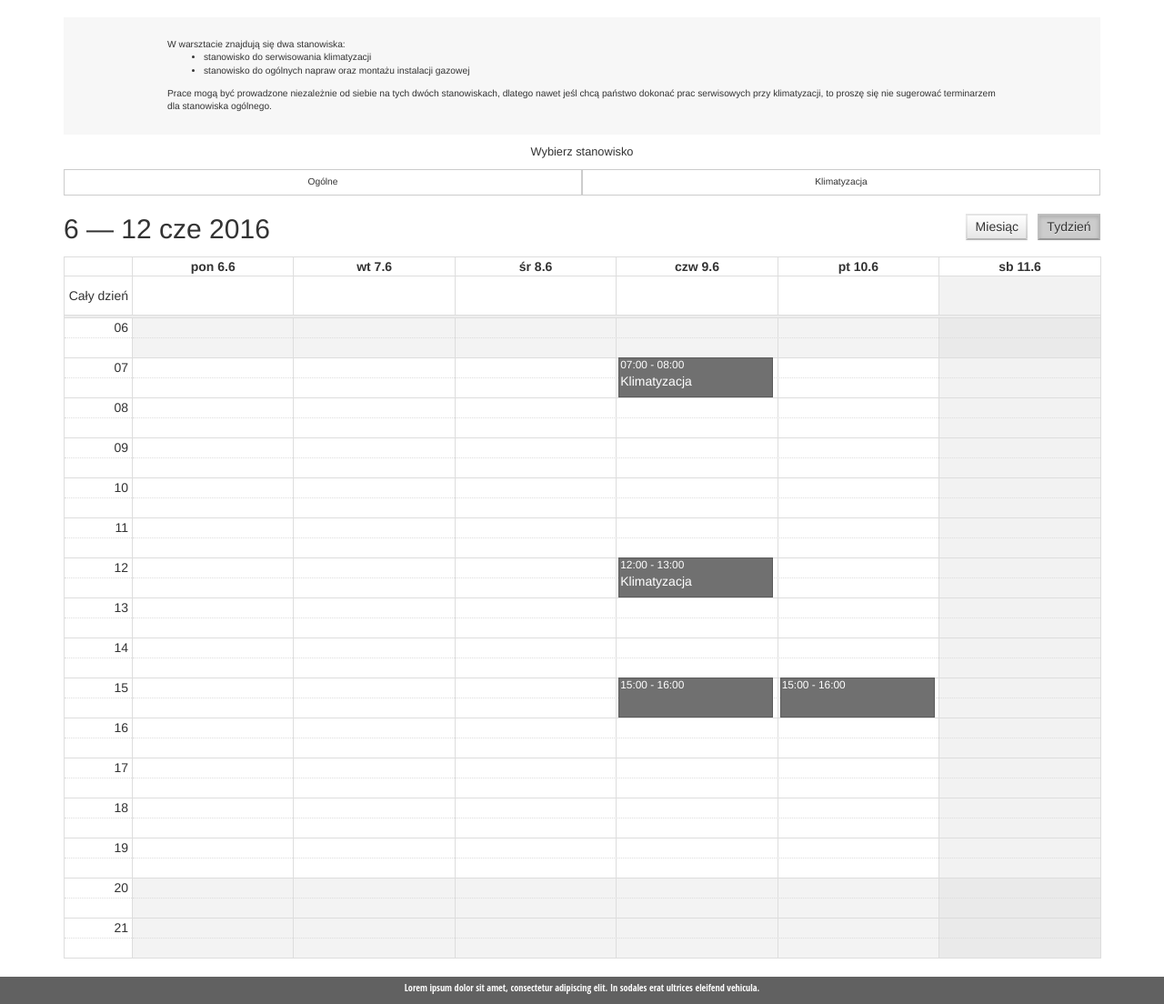
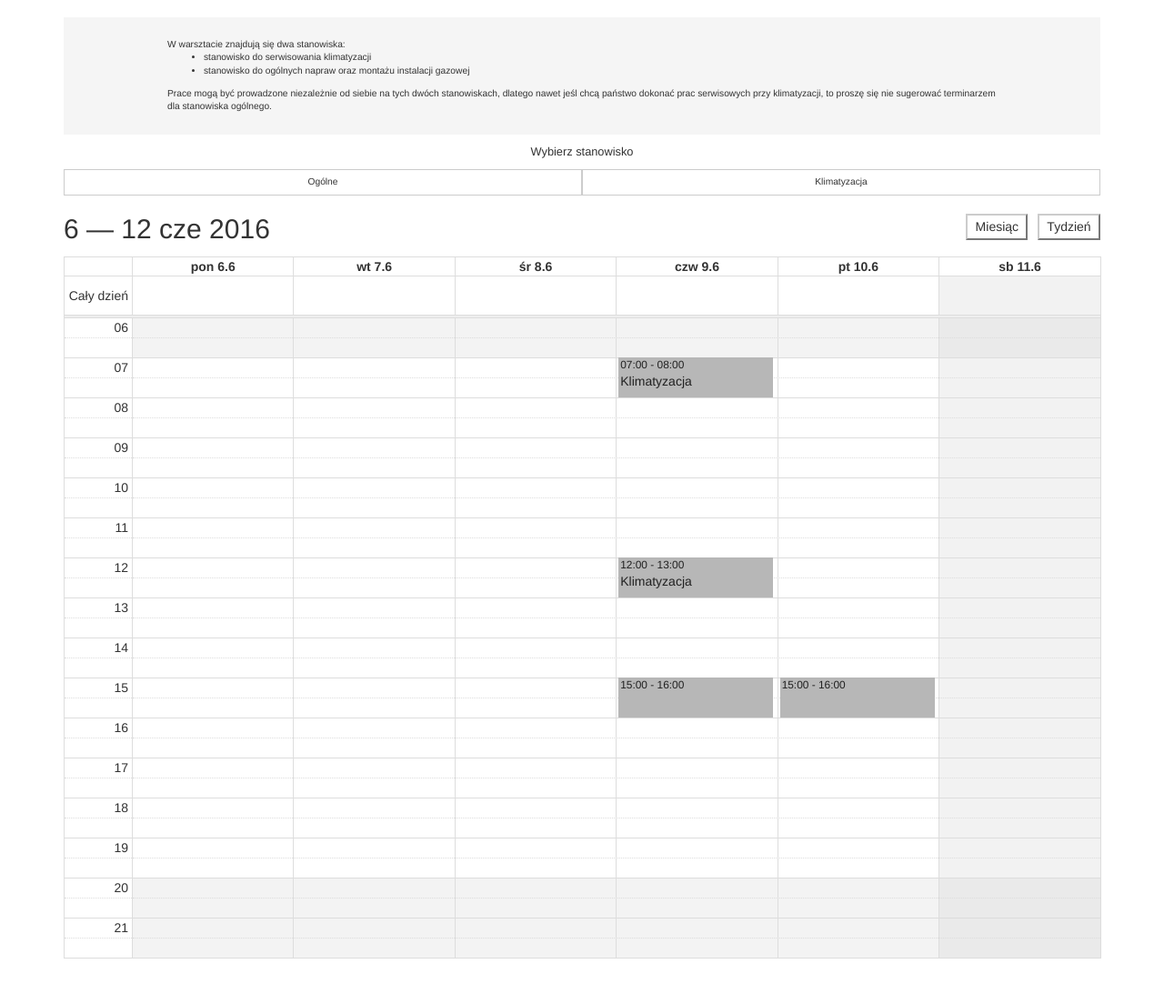
Before and after one commit to Fazii/ZIG, a PHP site: page /terminy.html in a window 1280 px wide. Shown: the part 51-1155 px from the top of the page at 91% size. After the commit the page ends 1105 px from the top, so only its background shows below. Run offline with PHP 8.4, Linux system fonts and the light colour scheme; data comes from the database, SQL or seed files in the repository; lists and menus that the app fills with data are empty.

Commit message:
Coloristic changes

```diff
--- a/css/fullcalendar.css
+++ b/css/fullcalendar.css
@@ -172,24 +172,6 @@ NOTE: use percentage font sizes or else old IE chokes
 	cursor: pointer;
 }
 
-/* Firefox has an annoying inner border */
-.fc button::-moz-focus-inner { margin: 0; padding: 0; }
-/*
-.fc-state-default {
-	border: 1px solid;
-}
-
-.fc-state-default.fc-corner-left {
-	border-top-left-radius: 4px;
-	border-bottom-left-radius: 4px;
-}
-
-.fc-state-default.fc-corner-right {
-	border-top-right-radius: 4px;
-	border-bottom-right-radius: 4px;
-}
-*/
-/* icons in buttons */
 
 .fc button .fc-icon { /* non-theme */
 	position: relative;
@@ -198,57 +180,62 @@ NOTE: use percentage font sizes or else old IE chokes
 	vertical-align: middle;
 }
 
-/*
-  button states
-  borrowed from twitter bootstrap (http://twitter.github.com/bootstrap/)
-*/
-
-.fc-state-default {
-	background-color: #f5f5f5;
-	background-image: -moz-linear-gradient(top, #ffffff, #e6e6e6);
-	background-image: -webkit-gradient(linear, 0 0, 0 100%, from(#ffffff), to(#e6e6e6));
-	background-image: -webkit-linear-gradient(top, #ffffff, #e6e6e6);
-	background-image: -o-linear-gradient(top, #ffffff, #e6e6e6);
-	background-image: linear-gradient(to bottom, #ffffff, #e6e6e6);
-	background-repeat: repeat-x;
-	border-color: #e6e6e6 #e6e6e6 #bfbfbf;
-	border-color: rgba(0, 0, 0, 0.1) rgba(0, 0, 0, 0.1) rgba(0, 0, 0, 0.25);
-	color: #333;
-	text-shadow: 0 1px 1px rgba(255, 255, 255, 0.75);
-	box-shadow: inset 0 1px 0 rgba(255, 255, 255, 0.2), 0 1px 2px rgba(0, 0, 0, 0.05);
+.fc-button {
+  color: #333;
+  background-color: #fff;
+  border-color: #ccc;
 }
-
-.fc-state-hover,
-.fc-state-down,
-.fc-state-active,
-.fc-state-disabled {
-	color: #333333;
-	background-color: #e6e6e6;
+.fc-button:focus,
+.fc-button.focus {
+  color: #333;
+  background-color: #e6e6e6;
+  border-color: #8c8c8c;
 }
-
-.fc-state-hover {
-	color: #333333;
-	text-decoration: none;
-	background-position: 0 -15px;
-	-webkit-transition: background-position 0.1s linear;
-	   -moz-transition: background-position 0.1s linear;
-	     -o-transition: background-position 0.1s linear;
-	        transition: background-position 0.1s linear;
+.fc-button:hover {
+  color: #333;
+  background-color: #e6e6e6;
+  border-color: #adadad;
 }
-
-.fc-state-down,
-.fc-state-active {
-	background-color: #cccccc;
-	background-image: none;
-	box-shadow: inset 0 2px 4px rgba(0, 0, 0, 0.15), 0 1px 2px rgba(0, 0, 0, 0.05);
+.fc-button:active,
+.fc-button.active,
+.open > .dropdown-toggle..fc-button {
+  color: #333;
+  background-color: #e6e6e6;
+  border-color: #adadad;
 }
-
-.fc-state-disabled {
-	cursor: default;
-	background-image: none;
-	opacity: 0.65;
-	filter: alpha(opacity=65);
-	box-shadow: none;
+.fc-button:active:hover,
+.fc-button.active:hover,
+.open > .dropdown-toggle.fc-button:hover,
+.fc-button:active:focus,
+.fc-button.active:focus,
+.open > .dropdown-toggle.fc-button:focus,
+.fc-button:active.focus,
+.fc-button.active.focus,
+.open > .dropdown-toggle.fc-button.focus {
+  color: #333;
+  background-color: #d4d4d4;
+  border-color: #8c8c8c;
+}
+.fc-button:active,
+.fc-button.active,
+.open > .dropdown-toggle.fc-button {
+  background-image: none;
+}
+.fc-button.disabled:hover,
+.fc-button[disabled]:hover,
+fieldset[disabled] .fc-button:hover,
+.fc-button.disabled:focus,
+.fc-button[disabled]:focus,
+fieldset[disabled] .fc-button:focus,
+.fc-button.disabled.focus,
+.fc-button[disabled].focus,
+fieldset[disabled] .fc-button.focus {
+  background-color: #fff;
+  border-color: #ccc;
+}
+.fc-button .badge {
+  color: #fff;
+  background-color: #333;
 }
 
 
@@ -506,8 +493,8 @@ temporary rendered events).
 	display: block; /* make the <a> tag block */
 	font-size: 1em;
 	line-height: 1.3;
-	border: 1px solid #5B5B5B; /* default BORDER color */
-	background-color: #404040; /* default BACKGROUND color */
+	border: 1px solid #B6B6B6; /* default BORDER color */
+	background-color: #9E9E9E; /* default BACKGROUND color */
 	font-weight: normal; /* undo jqui's ui-widget-header bold */
 }
 
@@ -515,7 +502,7 @@ temporary rendered events).
 .fc-event,
 .fc-event:hover,
 .ui-widget .fc-event {
-	color: #fff; /* default TEXT color */
+	color: #212121; /* default TEXT color */
 	text-decoration: none; /* if <a> has an href */
 }
 
@@ -1271,6 +1258,6 @@ text-align: center;
 #description{
     padding:2% 10% 2% 10%;
     font-size: 0.8vw;
-    background-color: #F7F7F7;
+    background-color: #F5F5F5;
 
 }
--- a/css/style.css
+++ b/css/style.css
@@ -13,6 +13,7 @@ body {
 
 a {
     text-decoration: none;
+    outline: 0 !important;
 }
 
 body {
@@ -106,7 +107,7 @@ section {
 }
 
 #gallery {
-    background-color: white;
+    background-color: #F5F5F5;
     width: 100%;
     height: 50vh;
     display: table;
@@ -118,7 +119,7 @@ section {
     text-align: center;
     font-size: 2vw;
     padding-top: 10px;
-    color: #252525;
+    color: #212121;
 }
 
 #about {
@@ -135,9 +136,9 @@ section {
     font-size: 1.2vw;
     margin: 0 auto;
     padding: 20px;
-    height: 350px;
-    width: 600px;
-    background-color: white;
+    height: 10vw;
+    width: 40vw;
+    background-color: #F5F5F5;
     text-align: center;
 }
 
@@ -186,8 +187,8 @@ fieldset {
 .contact input[type="tel"],
 .contact textarea {
     width: 100%;
-    border: 1px solid #CCC;
-    background: #FFF;
+    border: 1px solid #F5F5F5;
+    background: #F5F5F5;
     margin: 0 0 5px;
     padding: 10px;
 }
@@ -214,7 +215,7 @@ fieldset {
     width: 100px;
     border: none;
     background: #CDDC39;
-    color: #F5F5F5;
+    color: #212121;
     margin: 0 0 5px;
     padding: 10px;
     font-size: 15px;
@@ -240,8 +241,11 @@ fieldset {
 
 #footer-content {
     font-family: 'Open Sans Condensed', sans-serif;
-    color: white;
-    text-align: center;
+    color: #F5F5F5;
     padding: 5px;
     font-size: 0.8vw;
+    text-align: center;
 }
+
+:focus {outline:none !important;}
+::-moz-focus-inner {border:0 !important;}
--- a/index.html
+++ b/index.html
@@ -157,7 +157,7 @@
     </div>
         <section id="footer">
         <div id=footer-content>
-            Lorem ipsum dolor sit amet, consectetur adipiscing elit. In sodales erat ultrices eleifend vehicula.
+            Copyright © 2016 | Created by: KN&KF
         </div>
     </section>
 </BODY>
--- a/terminy.html
+++ b/terminy.html
@@ -149,11 +149,7 @@
         </div>
     </section>
 
-    <section id="footer">
-        <div id=footer-content>
-            Lorem ipsum dolor sit amet, consectetur adipiscing elit. In sodales erat ultrices eleifend vehicula.
-        </div>
-    </section>
+
 
 </BODY>
 
```
